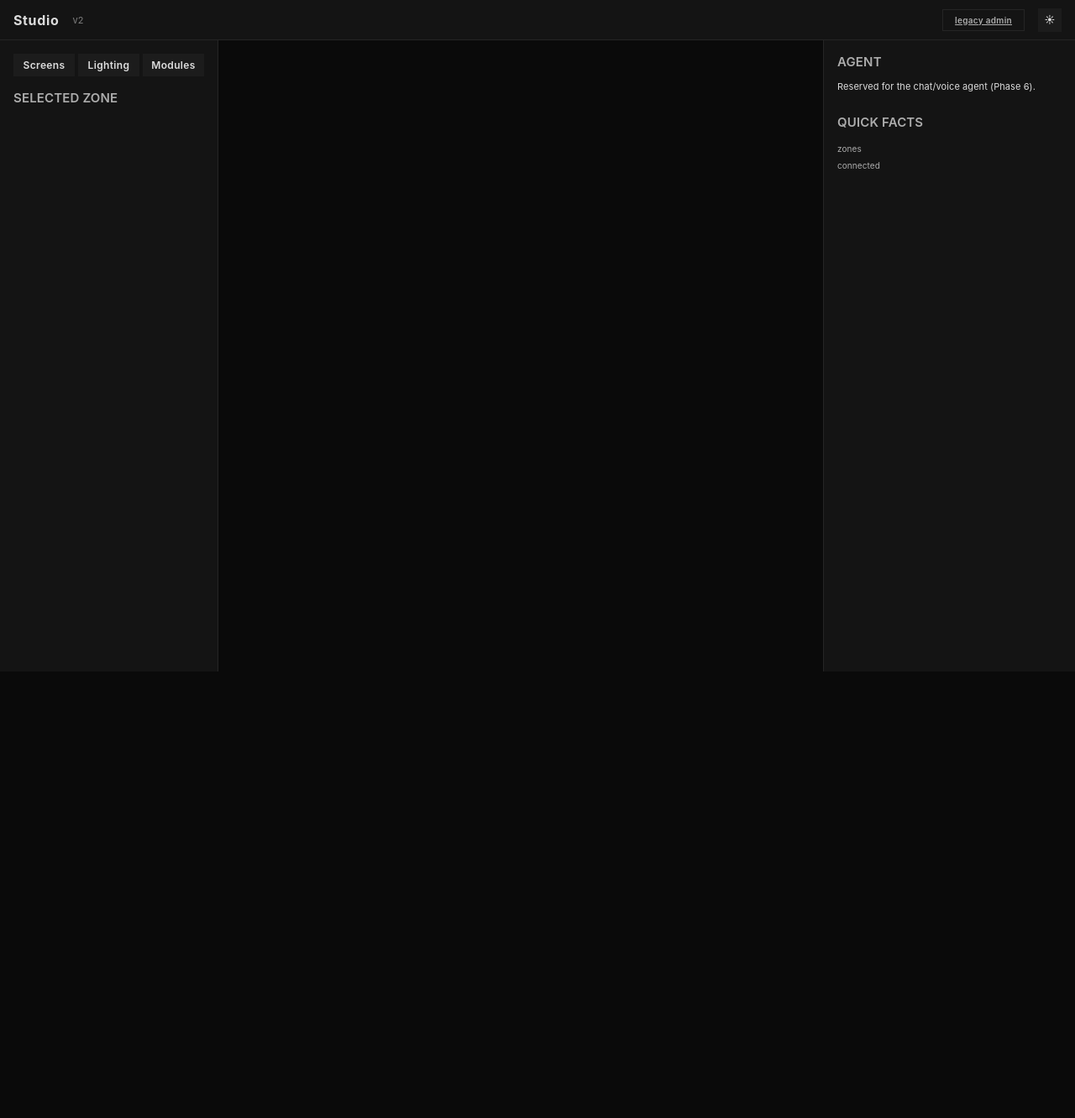
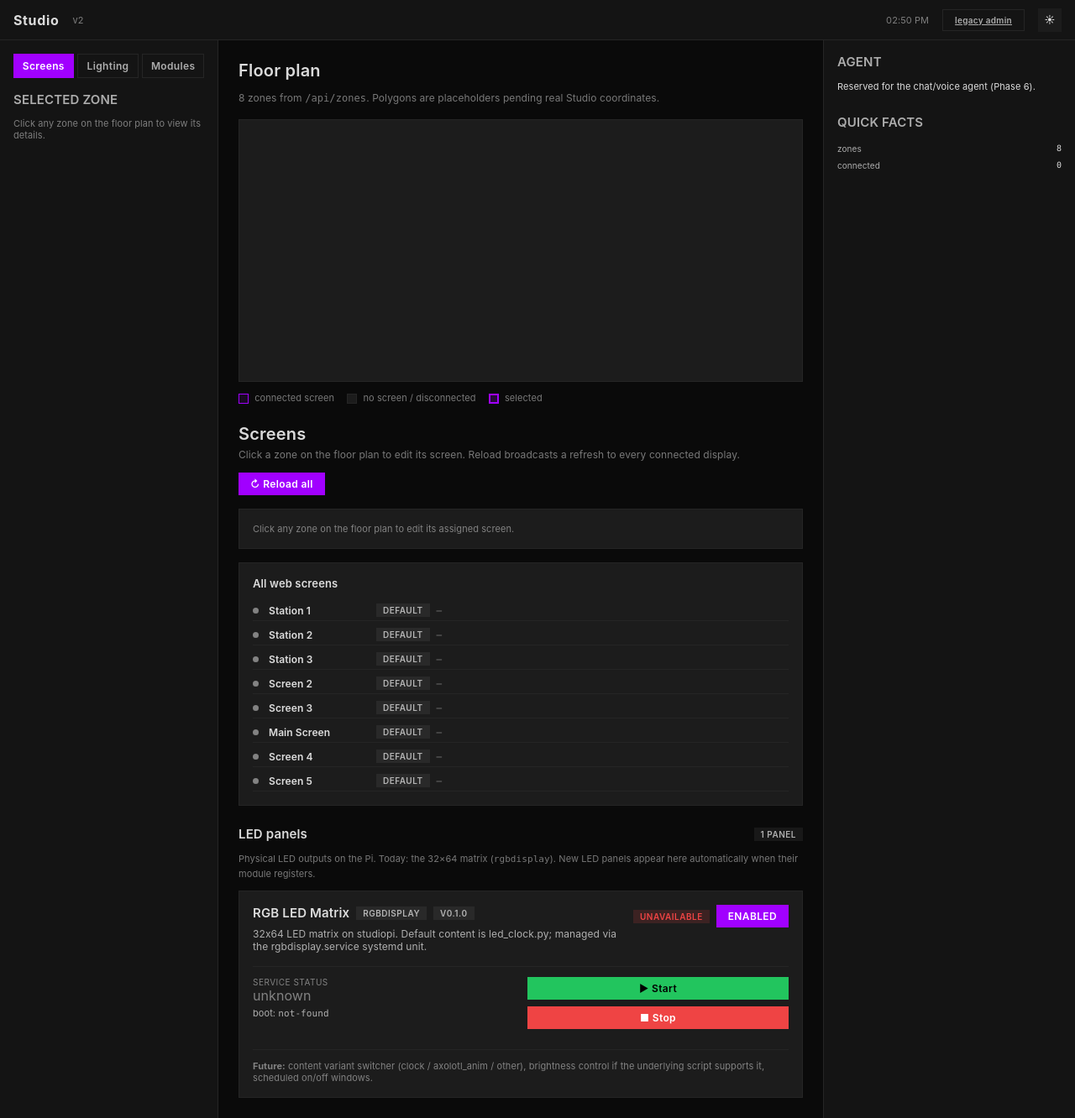
Before and after one commit to GenAIStudioSthlm/screen-mgr, a FastAPI app: page /admin/v2 in a window 1280 px wide. Shown: the whole page at 84% size. Before the commit the page ends 800 px from the top, so only its background shows below. Run offline with FastAPI, Linux system fonts and the light colour scheme; some libraries are stand-ins or nearby versions.

Commit message:
Load all v2 factories in <head> BEFORE alpine to win the microtask race
Root cause of the persistent 'X is not defined' Alpine errors:
Alpine 3's CDN bundle ends with a queued microtask that fires
alpine:init and calls Alpine.start() — microtasks drain BEFORE
subsequent deferred scripts get to run. So with the previous order
(alpine first, then shell.js / view scripts), Alpine processed
the DOM before window.studioShell / v2ModulesView etc. existed.
Result: every binding errored, the UI looked dead.

Fix order in index.html <head>:
  1. studio-theme.js
  2. shell.js                  -- window.studioShell defined
  3. screens.js                -- window.v2ScreensView
  4. lighting.js               -- window.v2LightingView
  5. led_screens.js            -- window.v2LedScreensView
  6. modules.js                -- window.v2ModulesView
  7. ALPINE (last)             -- now finds every factory on window

Removed the <script> tags from each view template (they were in
body via {% include %}). All factories now live exclusively in
<head>, before alpine.

Co-Authored-By: Claude Opus 4.7 (1M context) <noreply@anthropic.com>

```diff
--- a/templates/admin/v2/index.html
+++ b/templates/admin/v2/index.html
@@ -6,9 +6,16 @@
   <title>Studio · v2</title>
   <link rel="stylesheet" href="/static/css/design-tokens.css?v={{ app_version }}">
   <link rel="stylesheet" href="/static/css/v2.css?v={{ app_version }}">
-  <script defer src="https://cdn.jsdelivr.net/npm/alpinejs@3.13.5/dist/cdn.min.js"></script>
+  {# Factories MUST load before Alpine — Alpine schedules alpine:init in a
+     microtask at the end of its own script, before any later deferred
+     scripts get to run. Order matters. #}
   <script defer src="/static/javascript/studio-theme.js?v={{ app_version }}"></script>
   <script defer src="/static/javascript/v2/shell.js?v={{ app_version }}"></script>
+  <script defer src="/static/javascript/v2/views/screens.js?v={{ app_version }}"></script>
+  <script defer src="/static/javascript/v2/views/lighting.js?v={{ app_version }}"></script>
+  <script defer src="/static/javascript/v2/views/led_screens.js?v={{ app_version }}"></script>
+  <script defer src="/static/javascript/v2/views/modules.js?v={{ app_version }}"></script>
+  <script defer src="https://cdn.jsdelivr.net/npm/alpinejs@3.13.5/dist/cdn.min.js"></script>
 </head>
 <body class="studio-shell" x-data="studioShell()" x-init="load()">
 
--- a/templates/admin/v2/views/led_screens.html
+++ b/templates/admin/v2/views/led_screens.html
@@ -1,8 +1,7 @@
 {# views/led_screens.html — LED screens / panels section. Included from
    views/screens.html as a sub-section since LED panels are a flavor of
-   screen. Today: rgbdisplay. #}
-
-<script defer src="/static/javascript/v2/views/led_screens.js?v={{ app_version }}"></script>
+   screen. Today: rgbdisplay. led_screens.js loads from index.html's
+   <head>; no <script> tag here. #}
 
 <div x-data="v2LedScreensView()" x-init="load()" style="display:flex;flex-direction:column;gap:var(--s-3);margin-top:var(--s-5)">
 
--- a/templates/admin/v2/views/lighting.html
+++ b/templates/admin/v2/views/lighting.html
@@ -1,8 +1,7 @@
 {# views/lighting.html — Hue controls. Per-zone block when a zone is selected
    (reads selected from the shell), plus global all-rooms / scenes /
-   per-light controls. #}
-
-<script defer src="/static/javascript/v2/views/lighting.js?v={{ app_version }}"></script>
+   per-light controls. The lighting.js factory loads from index.html's
+   <head>; no <script> tag here. #}
 
 <div x-data="v2LightingView()" x-init="load()" style="display:flex;flex-direction:column;gap:var(--s-4)">
 
--- a/templates/admin/v2/views/modules.html
+++ b/templates/admin/v2/views/modules.html
@@ -1,7 +1,6 @@
 {# views/modules.html — registry overview, ported from legacy admin/modules.html
-   to the v2 design tokens. Self-contained Alpine scope. #}
-
-<script defer src="/static/javascript/v2/views/modules.js?v={{ app_version }}"></script>
+   to the v2 design tokens. modules.js loads from index.html's <head>; no
+   <script> tag here. #}
 
 <div x-data="v2ModulesView()" x-init="load()" class="space-y-3" style="display:flex;flex-direction:column;gap:var(--s-4)">
 
--- a/templates/admin/v2/views/screens.html
+++ b/templates/admin/v2/views/screens.html
@@ -1,6 +1,6 @@
-{# views/screens.html — per-zone screen content editor + global screen list. #}
-
-<script defer src="/static/javascript/v2/views/screens.js?v={{ app_version }}"></script>
+{# views/screens.html — per-zone screen content editor + global screen list.
+   Note: the screens.js factory is loaded from index.html's <head> so it
+   beats Alpine's microtask. Do not add a <script> tag here. #}
 
 <div x-data="v2ScreensView()"
      x-init="load()"
```
